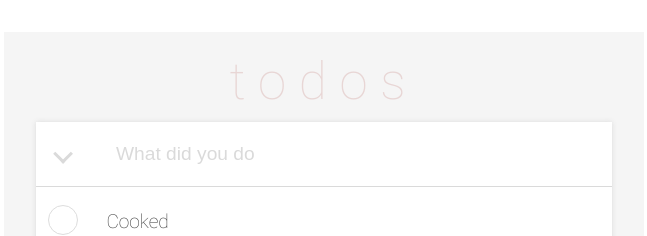
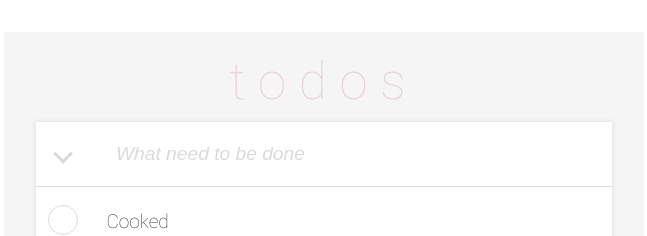
Before and after one commit to Mikhail2107/todo-app, a React (Vite) app: page / in a window 1280 px wide. Shown: the part 140-376 px from the top of the page, without its empty margins (316-963 px from the left). Built offline with nearby package versions, Linux system fonts and the light colour scheme.

Commit message:
change input text

```diff
--- a/src/components/TodoInput/TodoInput.css
+++ b/src/components/TodoInput/TodoInput.css
@@ -55,7 +55,7 @@
   border: none;
   font-size: 1.5vw;
   font-weight: 100;
-
+  font-style: italic;
 }
 .todo-input__input::placeholder {
   color: #dadada;
--- a/src/components/TodoInput/TodoInput.tsx
+++ b/src/components/TodoInput/TodoInput.tsx
@@ -33,7 +33,7 @@ const TodoInput = ({ showTodoList, createTask, buttonShow }: TodoInputProps) =>
           <input
             type="text"
             className="todo-input__input"
-            placeholder="What did you do"
+            placeholder="What need to be done"
             value={inputValue}
             onChange={handleInputChange}
           />
```
